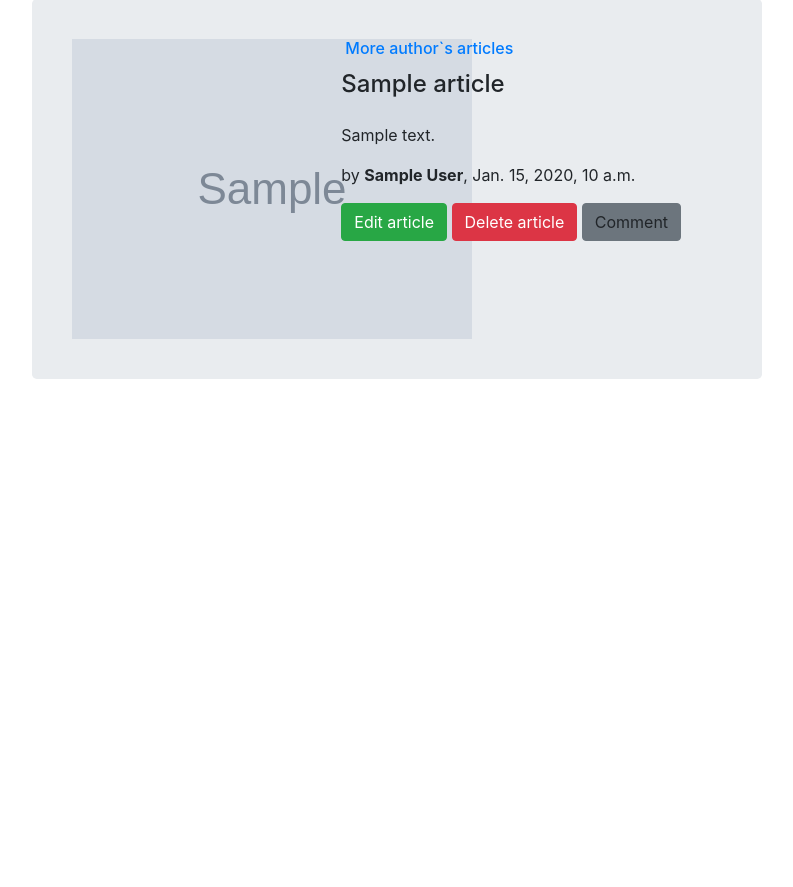
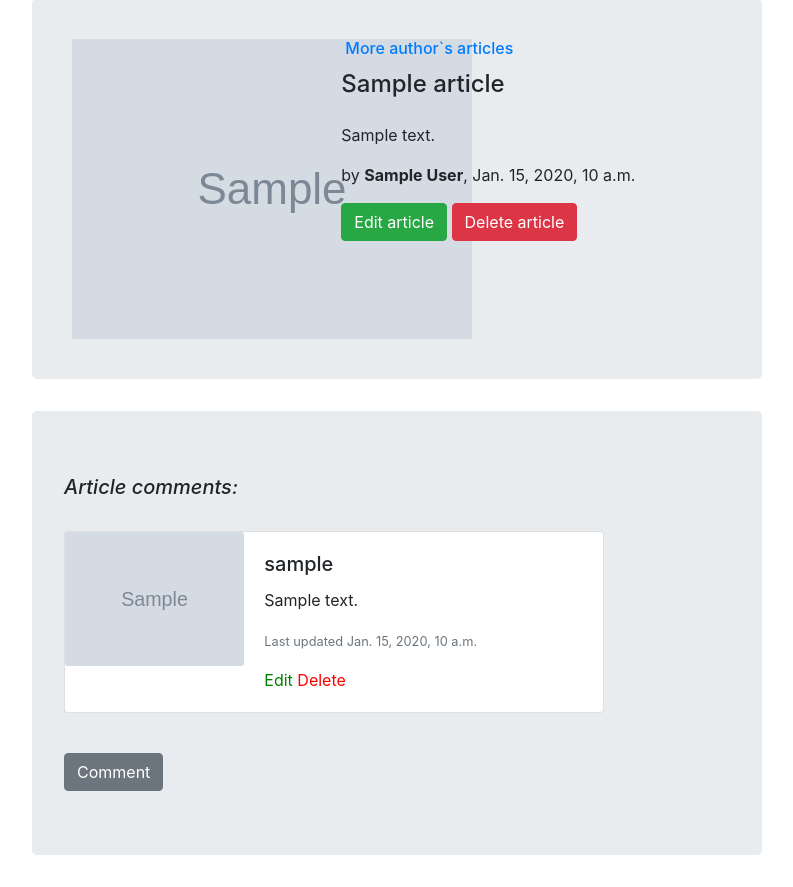
Before and after one commit to KameliyaN/ForexProject, a Django app: page /view_article/1/ in a window 1280 px wide. Shown: the part 137-1024 px from the top of the page, without its empty margins (243-1036 px from the left). Before the commit the page ends 516 px from the top, so only its background shows below. Run offline with Django 3.2, Linux system fonts and the light colour scheme; a user stored in the database is signed in; tables that the repository leaves empty hold one stand-in row (values such as "Sample post"); grey boxes marked "Sample" are stand-in pictures; some libraries are stand-ins or nearby versions.

Commit message:
model comment added code

```diff
--- a/common_app/models.py
+++ b/common_app/models.py
@@ -18,9 +18,8 @@ class Article(models.Model):
         return f'{self.title}'
 
 
-
-
 class Comment(models.Model):
     text = models.CharField(max_length=200)
     user = models.ForeignKey(Profile, on_delete=models.CASCADE)
     article = models.ForeignKey(Article, on_delete=models.CASCADE)
+    date = models.DateTimeField(default=timezone.now)
--- a/common_app/urls.py
+++ b/common_app/urls.py
@@ -9,6 +9,6 @@ urlpatterns = [
     path('edit_article/<int:pk>/', views.ArticleUpdateView.as_view(), name='edit article'),
     path('delete_article/<int:pk>/', views.ArticleDeleteView.as_view(), name='delete article'),
     path('view_all_user_articles/<int:pk>/', views.ArticlesUserAllView.as_view(), name='all user articles'),
-
+    path('create_comment/<int:pk>/', views.NewCommentView.as_view(), name='create comment'),
 
 ]
--- a/common_app/views.py
+++ b/common_app/views.py
@@ -18,8 +18,8 @@ from django.views.generic import CreateView, DetailView, UpdateView, DeleteView,
 
 from accounts.models import Profile
 from common_app.decorators import user_is_article_author_or_admin
-from common_app.forms import ArticleForm
-from common_app.models import Article
+from common_app.forms import ArticleForm, CommentForm
+from common_app.models import Article, Comment
 
 
 def homepage(request):
@@ -94,3 +94,19 @@ class ArticlesUserAllView(LoginRequiredMixin, ListView):
         return Article.objects.filter(user_id=pk)
         # queryset = super(ArticlesUserAllView, self).get_queryset()
         # return queryset.filter(user_id=self.kwargs['pk'])
+
+
+class NewCommentView(LoginRequiredMixin, CreateView):
+    model = Comment
+    form_class = CommentForm
+    template_name = 'common_app/comment_create.html'
+
+    def form_valid(self, form):
+        comment = form.save(commit=False)
+        comment.user = self.request.user.profile
+        pk = self.kwargs['pk']
+        article = Article.objects.get(pk=pk)
+        comment.article = article
+
+        comment.save()
+        return redirect('view article', pk)
--- a/templates/accounts/user_profile.html
+++ b/templates/accounts/user_profile.html
@@ -2,6 +2,7 @@
 {% load static %}
 {% block body_block %}
     <link rel="stylesheet" href="{% static 'accounts/css/profile_pic.css' %}"/>
+
 
 
     <div class="main-container">
--- a/templates/common_app/article_edit.html
+++ b/templates/common_app/article_edit.html
@@ -6,6 +6,6 @@
         {% csrf_token %}
         {{ form|crispy }}
      <button type="submit" class="btn btn-secondary">Save</button>
-    <a class="btn btn-success" href="javascript:history.back()">Back</a>
+    <a class="btn btn-success" href="javascript:history.back()">Cancel</a>
     </form>
 {% endblock %}
--- a/templates/common_app/article_view.html
+++ b/templates/common_app/article_view.html
@@ -2,7 +2,9 @@
 {% load static %}
 {% load crispy_forms_filters %}
 {% block body_block %}
+
     <link rel="stylesheet" href="{% static 'accounts/css/circle_pic.css' %}"/>
+    <link rel="stylesheet" href="{% static 'accounts/css/small_pic.css' %}"/>
 
     <div class="jumbotron text-center hoverable p-4">
 
@@ -27,7 +29,7 @@
 
             <div class="col-md-7 text-md-left ml-3 mt-3">
 
-                <!-- Excerpt -->
+
                 <a href="{% url 'all user articles' article.user.pk %}" class="green-text">
                     <h6 class="h6 pb-1"><i class="fas fa-desktop pr-1"></i> More author`s articles</h6>
                 </a>
@@ -39,16 +41,64 @@
                     <a><strong>{{ article.user.first_name }} {{ article.user.last_name }}</strong></a>, {{ article.date }}
                 </p>
 
+
                 <a class="btn btn-success" href="{% url 'edit article' article.pk %}">Edit article</a>
                 <a class="btn btn-danger" href="{% url 'delete article' article.pk %}">Delete article</a>
-                <a class="btn btn-secondary">Comment</a>
+
 
             </div>
-            <!-- Grid column -->
+
 
         </div>
-        <!-- Grid row -->
+
 
     </div>
-    <!-- News jumbotron -->
+    <div class="jumbotron ">
+        <h5><em>Article comments:</em></h5>
+        <br>
+
+        {% if article.comment_set.all %}
+            {% for comment in  article.comment_set.all %}
+                <div class="card mb-3" style="max-width: 540px;">
+                    <div class="row no-gutters">
+                        <div class="col-md-4">
+                            {% if  comment.user.picture %}
+                                <img id="small_pic" class="card-img" src="{{ comment.user.picture.url }}" alt="">
+                            {% else %}
+                                <img id="small_pic" class="card-img"
+                                     src="{% static 'accounts/images/default_user.png' %}" alt="">
+                            {% endif %}
+
+                        </div>
+                        <div class="col-md-8">
+                            <div class="card-body">
+                                <h5 class="card-title">{{ comment.user.username }}</h5>
+                                <p class="card-text">{{ comment.text }}</p>
+                                <p class="card-text"><small class="text-muted">Last updated {{ comment.date }}</small>
+                                </p>
+                                {% if request.user.is_superuser%}
+
+                                    <a class="inline-related" style="color: green"
+                                       href="{% url 'edit article' article.pk %}">Edit </a>
+                                    <a class="inline-related" style="color: red"
+                                       href="{% url 'delete article' article.pk %}">Delete </a>
+                                {% endif %}
+                            </div>
+
+                        </div>
+
+                    </div>
+
+
+                </div>
+                <br>
+
+
+            {% endfor %}
+
+        {% else %}
+            <p>Be the first and share your opinion with us!</p>
+        {% endif %}
+        <a class="btn btn-secondary" href="{% url 'create comment' article.pk %}">Comment</a>
+    </div>
 {% endblock %}
--- a/templates/common_app/index.html
+++ b/templates/common_app/index.html
@@ -25,7 +25,7 @@
                         <cite title="date">{{ article.date }}</cite></footer>
                 </blockquote>
                 <p align="center">
-                    <a href="{% url 'view article' article.pk %}">View more</a>
+                    <a href="{% url 'view article' article.pk %}">View full article with comments</a>
                 </p>
             </div>
             <hr>
```
Also changed, not shown: common_app/forms.py (+7 -5 lines), static/accounts/css/small_rounded.css (added, +8 -0 lines), templates/common_app/comment_create.html (added, +13 -0 lines), common_app/migrations/0003_comment_date.py (added).
